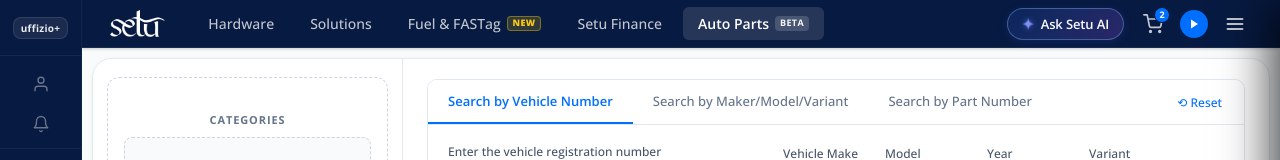
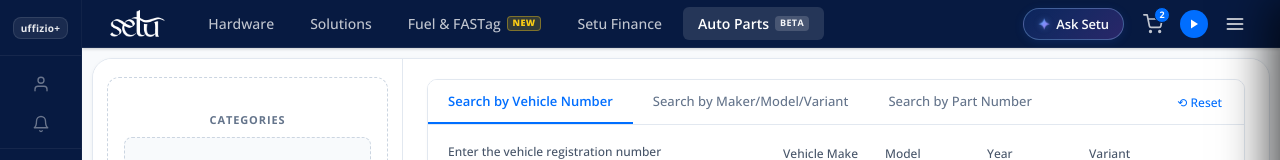
Before and after one commit to kinjal106/setu, a React (Vite) app: page /auto-parts in a window 1280 px wide. Shown: the top 160 px of the page. Built offline with nearby package versions, Linux system fonts and the light colour scheme.

Commit message:
Update header button label to Ask Setu

```diff
--- a/src/components/Header/Header.jsx
+++ b/src/components/Header/Header.jsx
@@ -94,16 +94,16 @@ export default function Header() {
 
         {/* ── Right-Aligned Group: Action Icons ── */}
         <div className="header__actions" ref={menuRef}>
-          {/* Ask Setu AI Button (Google Gemini Style) */}
+          {/* Ask Setu Button (Google Gemini Style) */}
           <button
             type="button"
             className="header__ai-btn"
             onClick={() => openAIPanel()}
-            title="Ask Setu AI Assistant"
-            aria-label="Ask Setu AI Assistant"
+            title="Ask Setu Assistant"
+            aria-label="Ask Setu Assistant"
           >
             <span className="header__ai-btn-sparkle">✦</span>
-            <span className="header__ai-btn-text">Ask Setu AI</span>
+            <span className="header__ai-btn-text">Ask Setu</span>
           </button>
 
           {/* Cart Icon */}
```
